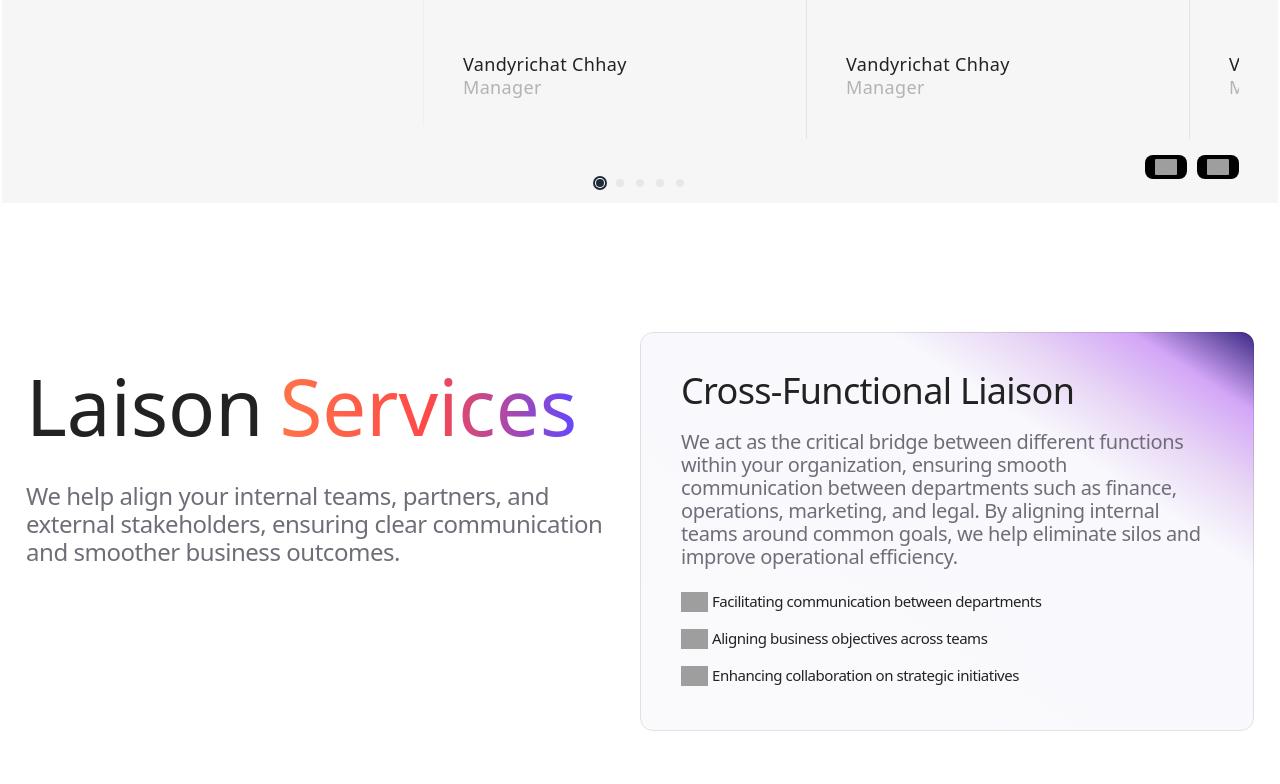
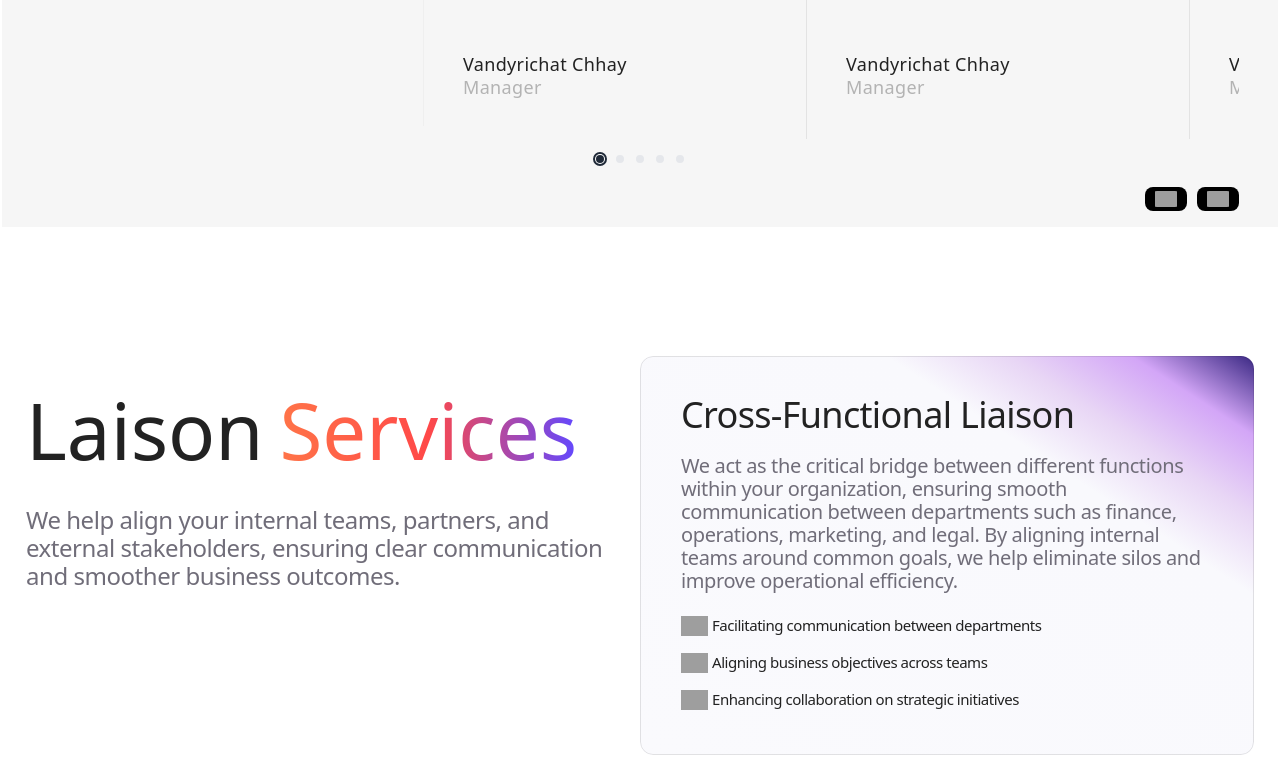
Before and after one commit to sathish-s-dev/allegianz, a React (Vite) app: page / in a window 1280 px wide. Shown: the part 4340-5124 px from the top of the page. Built offline with nearby package versions, Linux system fonts and the light colour scheme; grey boxes are pictures that could not be loaded.

Commit message:
bugfix: mobile version ui fixes added

```diff
--- a/src/components/Hero.tsx
+++ b/src/components/Hero.tsx
@@ -2,7 +2,7 @@ import React from "react";
 
 const Hero = () => {
   return (
-    <section className="bg-white w-full flex flex-col px-3 min-h-[90vh] rounded-lg max-w-screen-2xl items-center justify-center">
+    <section className="bg-white w-full flex flex-col md:px-3 min-h-[90vh] rounded-lg max-w-screen-2xl items-center justify-center">
       <div className="relative w-full h-[90vh] isolate overflow-hidden rounded-xl after:bg-gradient-to-t to-black/30 from-black/30 after:inset-0 after:z-0 after:absolute">
         <div className="absolute inset-0 z-[-1]">
           <img
--- a/src/components/InsightHub.tsx
+++ b/src/components/InsightHub.tsx
@@ -159,7 +159,7 @@ export function CarousalControls({
   currentIndex: number;
 }) {
   return (
-    <div className="flex w-full flex-col justify-center py-4  max-md:mt-10 max-md:px-5">
+  <div className="flex w-full flex-col-reverse gap-6 justify-center py-4  max-md:mt-10 max-md:px-5">
       <div className="flex justify-end items-center gap-2.5">
         <button className="p-1 bg-black rounded-lg">
           <img
```
